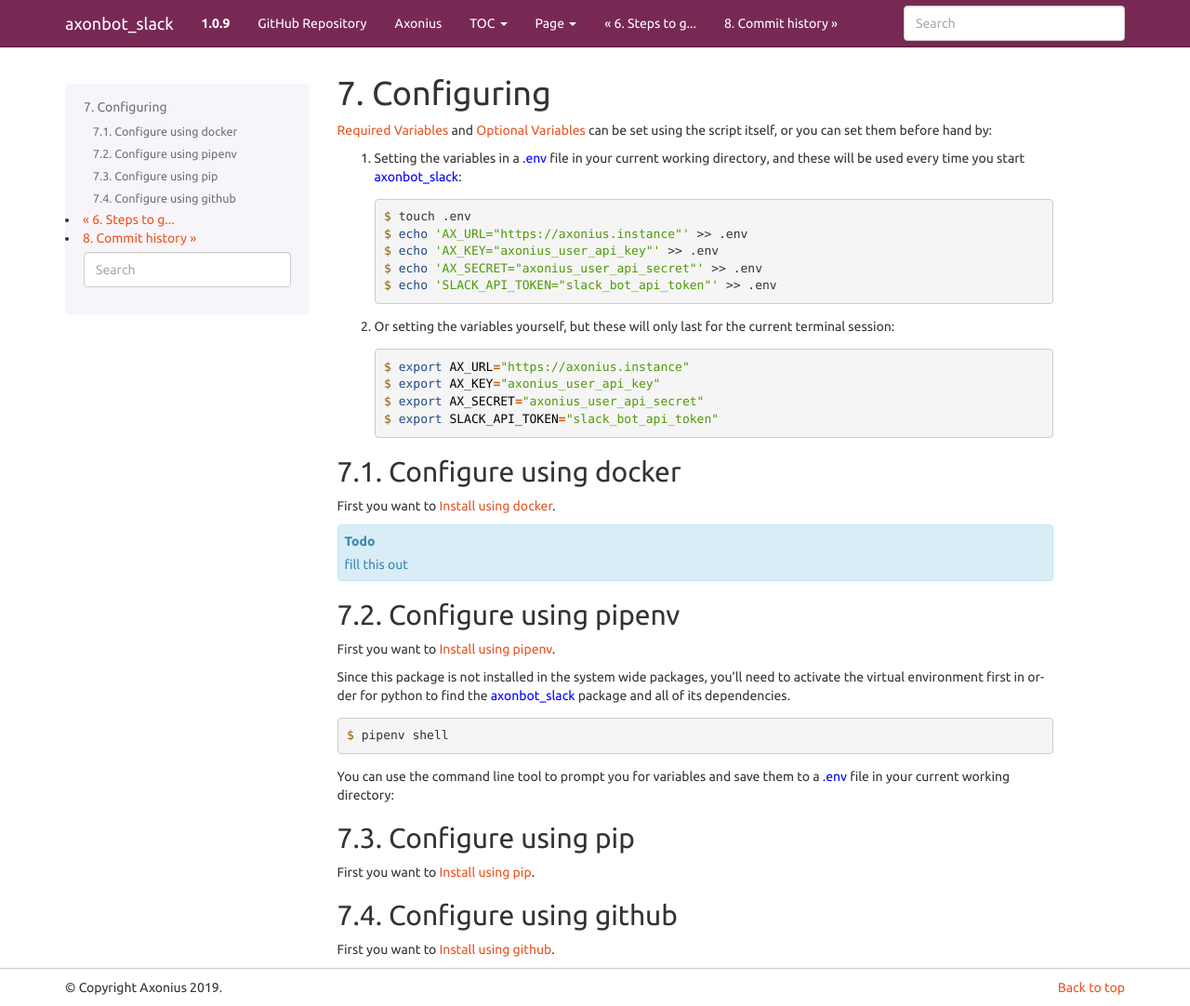
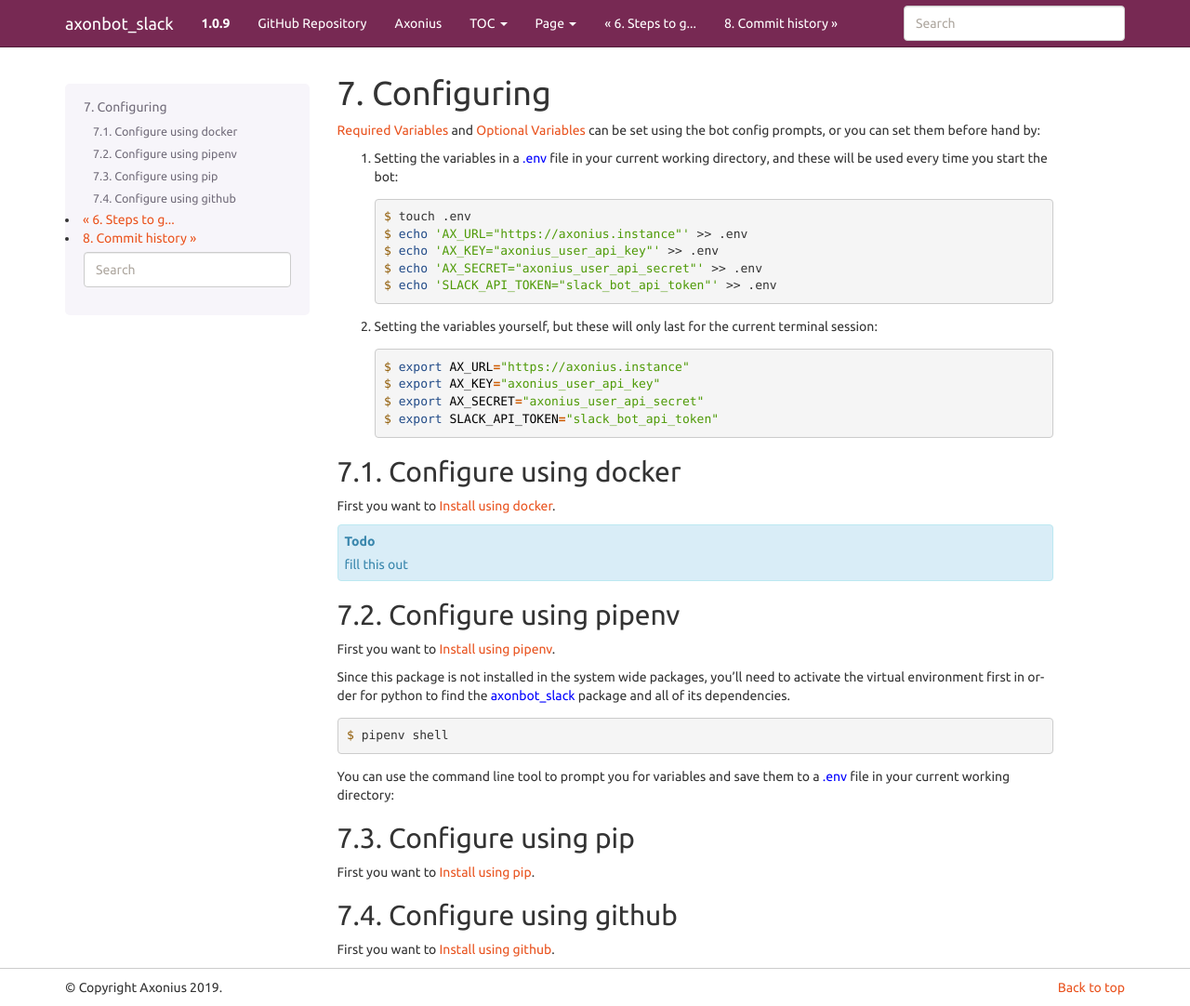
Before and after one commit to rwils83/axonbot_slack, a Sphinx documentation site: the page built from docs/configure.rst, in a window 1280 px wide and 1082 px high. Shown: the whole window at 93% size. Built offline with Sphinx 7.4.7, drawn with Linux system fonts in a browser that asks for light colours.

Commit message:
docs WIP

```diff
--- a/docs/configure.rst
+++ b/docs/configure.rst
@@ -3,9 +3,9 @@
 Configuring
 #####################################################
 
-:ref:`Required Variables` and :ref:`Optional Variables` can be set using the script itself, or you can set them before hand by:
+:ref:`Required Variables` and :ref:`Optional Variables` can be set using the bot config prompts, or you can set them before hand by:
 
-#. Setting the variables in a :blue:`.env` file in your current working directory, and these will be used every time you start :blue:`axonbot_slack`:
+#. Setting the variables in a :blue:`.env` file in your current working directory, and these will be used every time you start the bot:
 
    .. code-block:: console
 
@@ -15,7 +15,7 @@
      $ echo 'AX_SECRET="axonius_user_api_secret"' >> .env
      $ echo 'SLACK_API_TOKEN="slack_bot_api_token"' >> .env
 
-#. Or setting the variables yourself, but these will only last for the current terminal session:
+#. Setting the variables yourself, but these will only last for the current terminal session:
 
    .. code-block:: console
 
```
